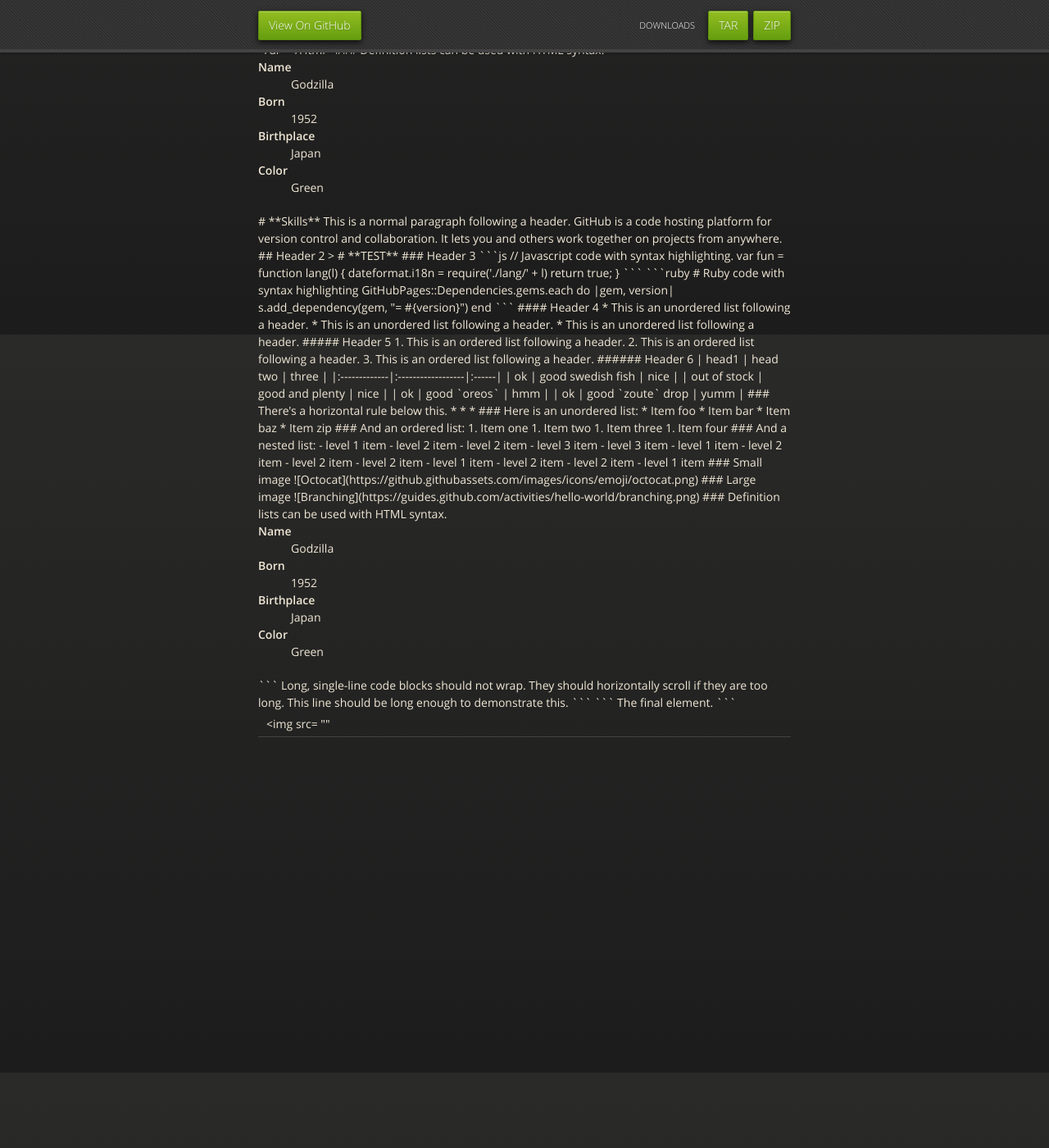
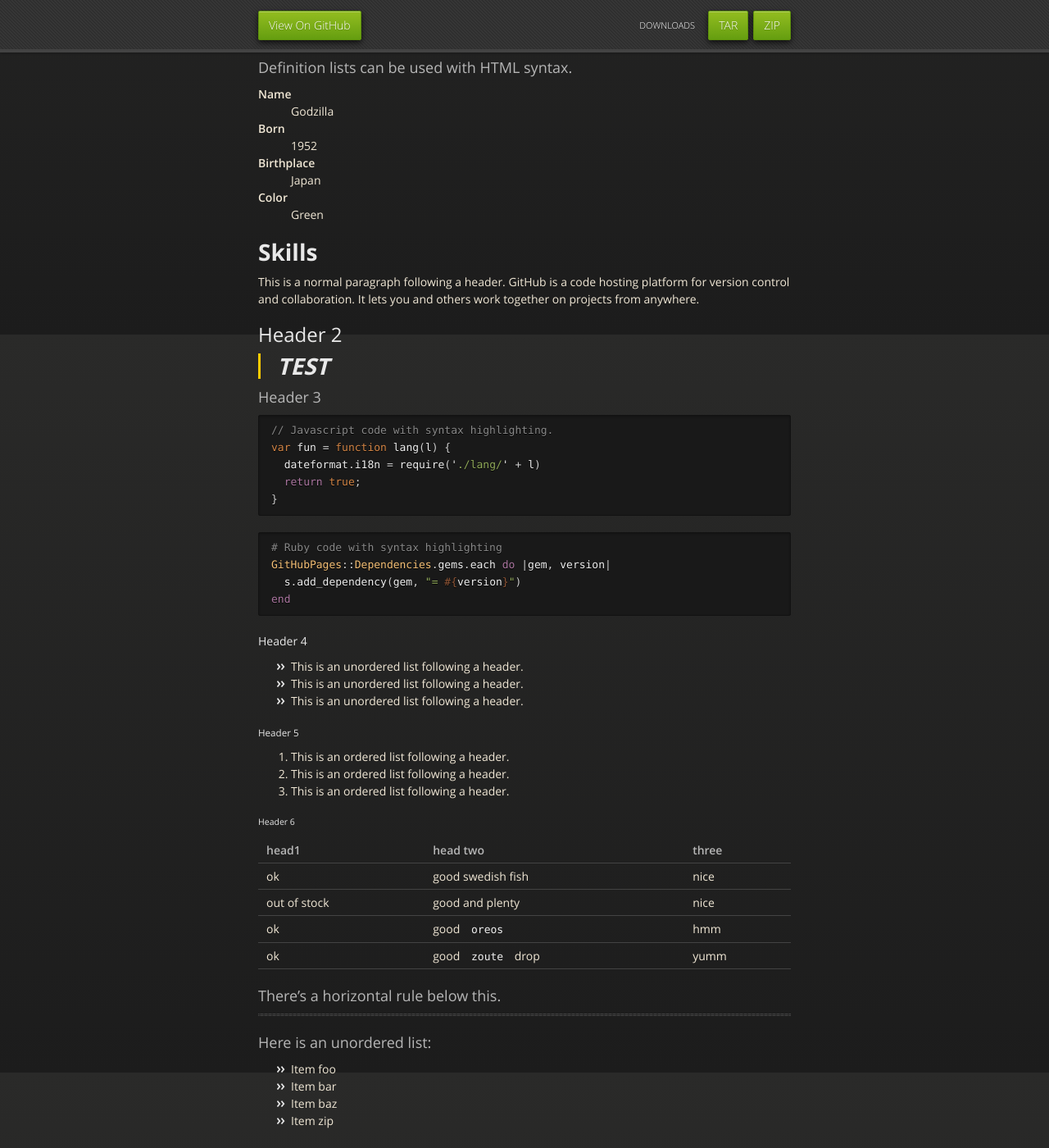
Before and after one commit to serjhubs/Resume, a Jekyll site: the page built from index.md, in a window 1280 px wide and 1400 px high, scrolled down 492 px. Shown: the whole window at 82% size. Built offline with Jekyll 4.4.1, drawn with Linux system fonts in a browser that asks for light colours; before the commit the page ends 1501 px from its top, so only the background shows below that; some of the changed text lies outside the part shown.

Commit message:
Update index.md

```diff
--- a/index.md
+++ b/index.md
@@ -7,10 +7,7 @@ layout: default
 [Мой сайт](./another-page.html).
 
 
-<Html>
-   <table><tr>
-      <td><img src= ""</td>
-</Html>
+
 <dt>Name</dt>
 <dd>Godzilla</dd>
 <dt>Born</dt>
```
